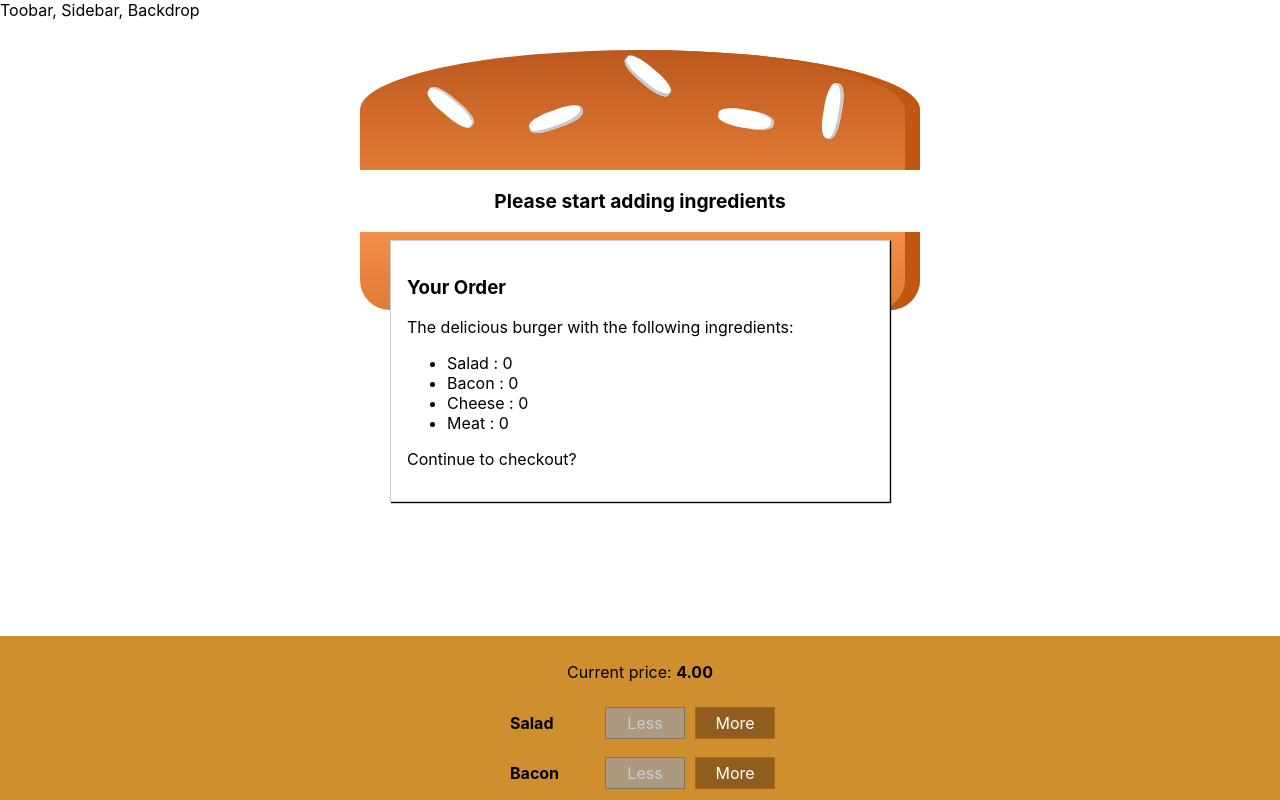
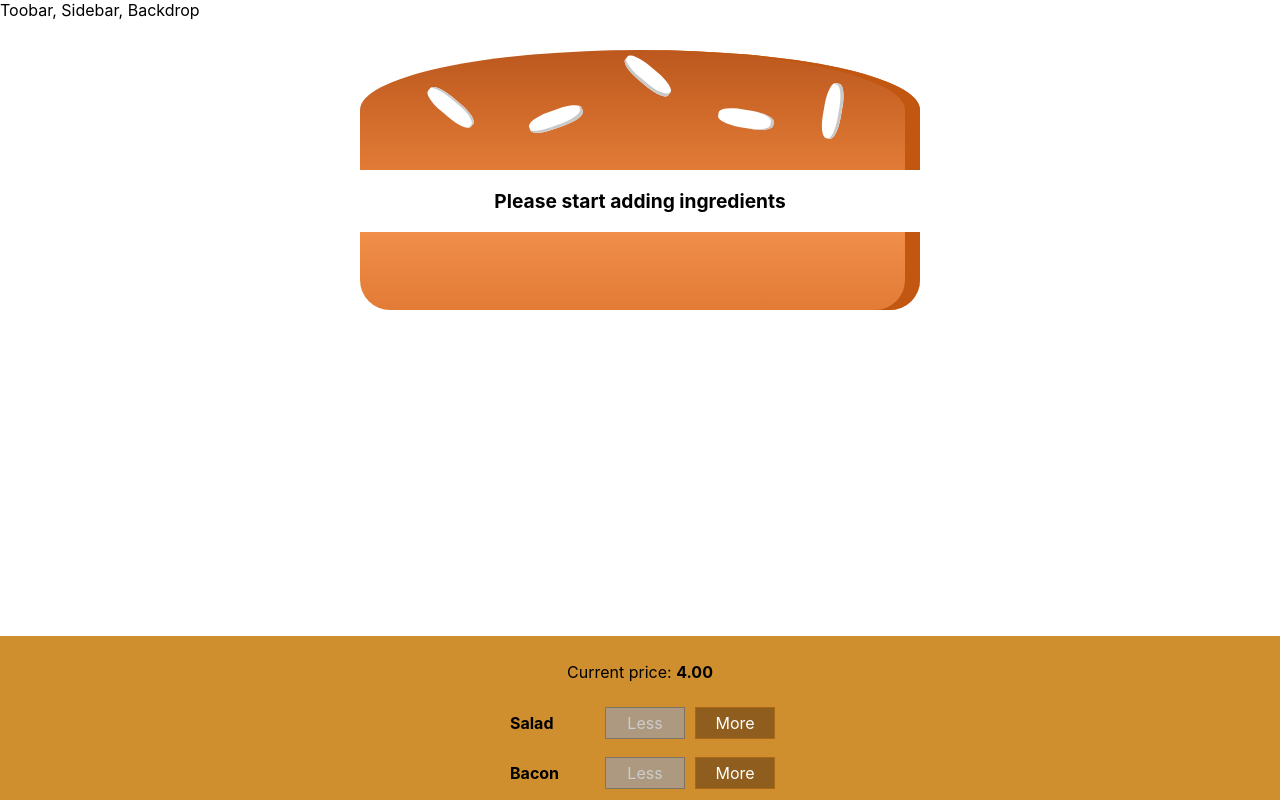
Before and after one commit to ThiagoFazzi/burger-build, a React (Create React App) app: page / in a window 1280 px wide. Shown: the top 800 px of the page. Built offline with nearby package versions, Linux system fonts and the light colour scheme.

Commit message:
Fix modal component to show only when the button ORDER NOW is clicked

```diff
--- a/src/components/Burger/BuildControls/BuildControls.js
+++ b/src/components/Burger/BuildControls/BuildControls.js
@@ -25,6 +25,7 @@
       <button
         className={classes.OrderButton}
         disabled={!props.purchaseble}
+        onClick={props.ordered}
       >ORDER NOW</button>
     </div>
   )
--- a/src/components/UI/Modal/Modal.js
+++ b/src/components/UI/Modal/Modal.js
@@ -2,7 +2,13 @@
 import classes from './Modal.module.css'
 
 const modal = (props) => (
-  <div className={classes.Modal}>
+  <div
+    className={classes.Modal}
+    style={{
+      transform: props.show ? 'translateY(0)': 'translateY(-100vh)',
+      opacity: props.show ? '1' : '0'
+    }}
+  >
     {props.children}
   </div>
 )
--- a/src/containers/BurgerBuilder/BurgerBuilder.js
+++ b/src/containers/BurgerBuilder/BurgerBuilder.js
@@ -20,7 +20,12 @@
       meat: 0
     },
     totalPrice: 4,
-    purchaseble: false
+    purchaseble: false,
+    purchasing: false
+  }
+
+  purchaseHandler = () => {
+    this.setState({purchasing: true})
   }
 
   updatePurchaseState(ingredients) {
@@ -80,7 +85,7 @@
     }
     return(
       <>
-        <Modal>
+        <Modal show={this.state.purchasing}>
           <OrderSummary ingredients={this.state.ingredients}/>
         </Modal>
         <Burger ingredients={this.state.ingredients}/>
@@ -88,6 +93,7 @@
           ingredientAdded={this.addIngredientHandler}
           ingredientRemoved={this.removeIngredientHandler}
           purchaseble={this.state.purchaseble}
+          ordered={this.purchaseHandler}
           disabled={disableInfo}
           price={this.state.totalPrice}
         />
```
